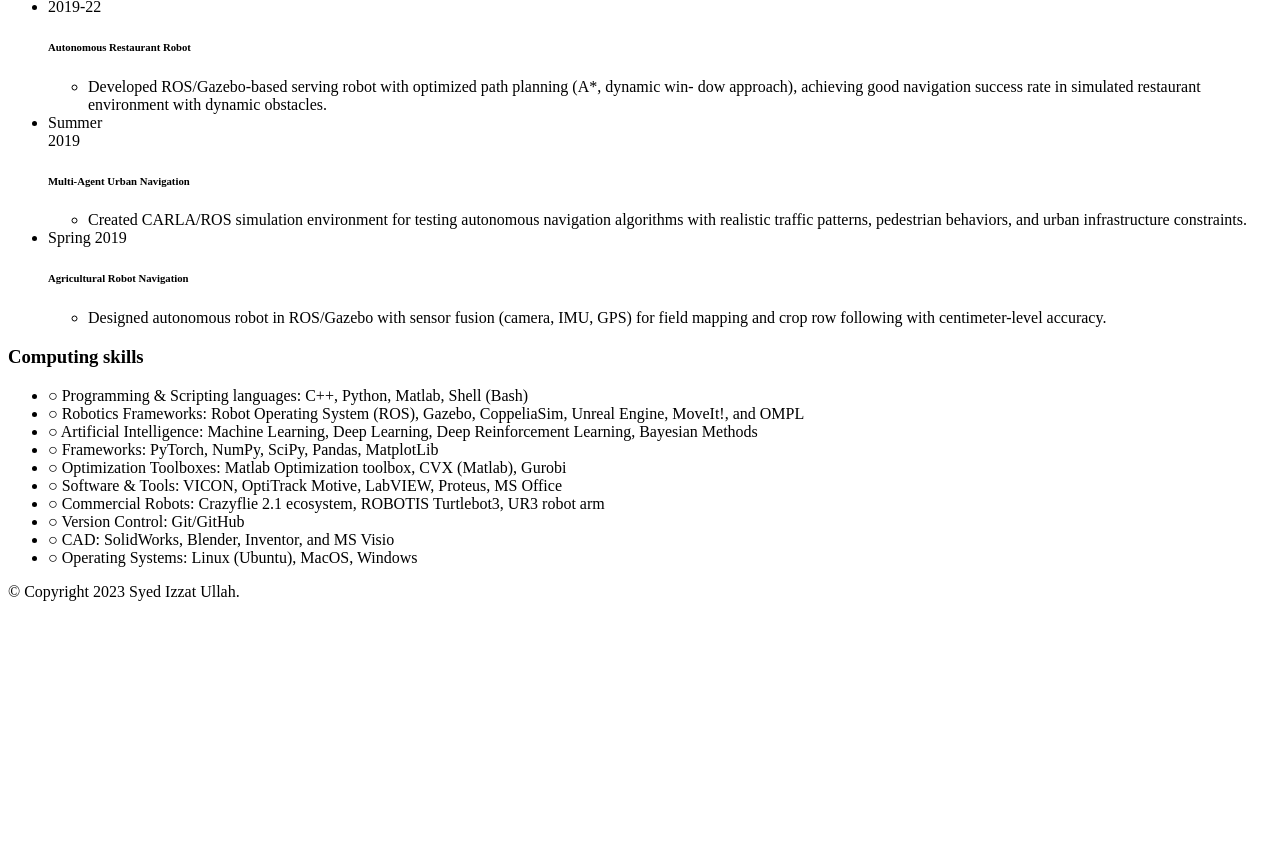
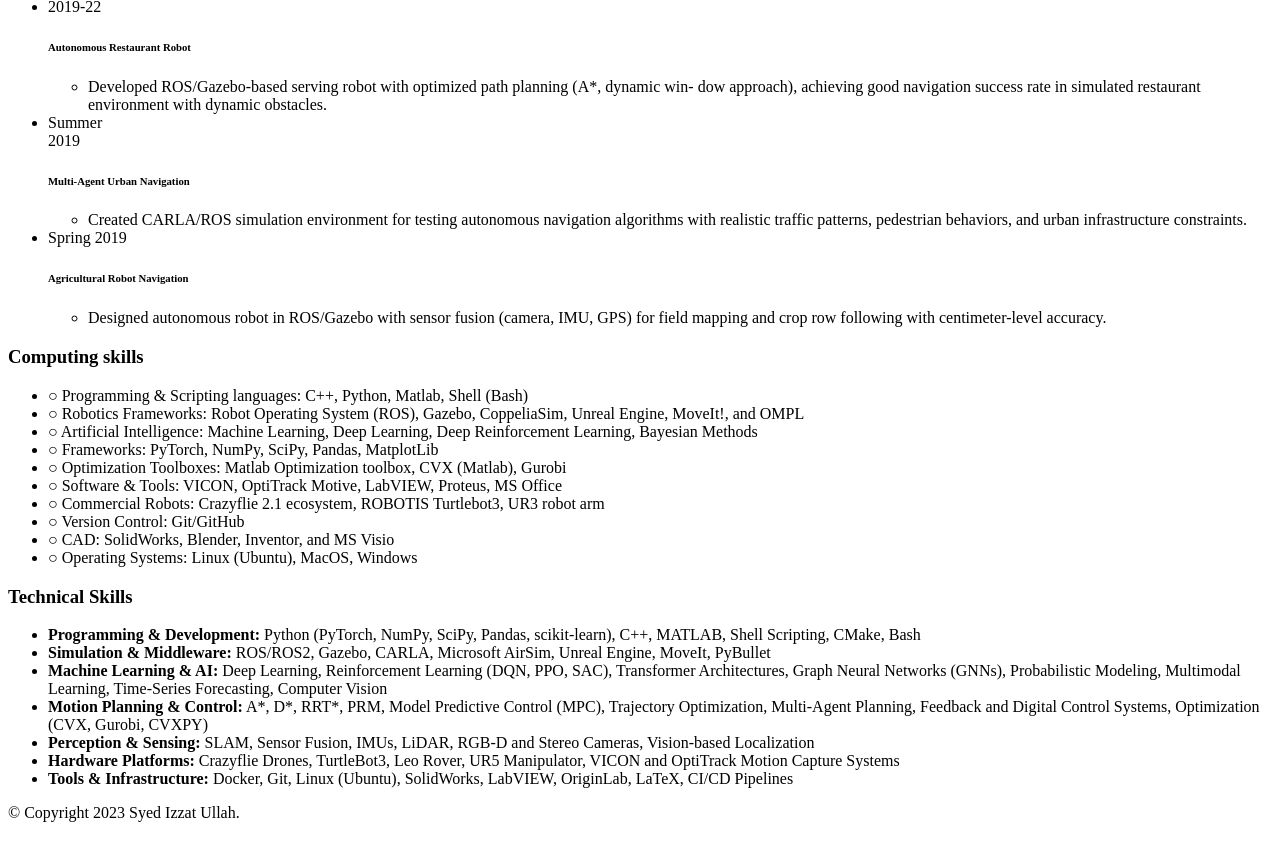
Before and after one commit to syediu/syediu.github.io, a Jekyll site: the page cv/index.html, which Jekyll copies as it is, in a window 1280 px wide and 900 px high, scrolled down 1895 px. Shown: the top 861 px of the window. Built offline with Jekyll 4.4.1, drawn with Linux system fonts in a browser that asks for light colours; before the commit the page ends 2574 px from its top, so only the background shows below that.

Commit message:
"updated technical skills"

```diff
--- a/cv/index.html
+++ b/cv/index.html
@@ -1255,6 +1255,49 @@ MoveIt!, and OMPL</li>
 
 			</div>
 		</div>
+
+
+		<div class="card mt-3 p-3">
+    <h3 class="card-title">Technical Skills</h3>
+    <div class="card-body">
+        <ul class="list-unstyled">
+            <li class="mb-3">
+                <strong>Programming & Development:</strong>
+                <span class="text-muted">Python (PyTorch, NumPy, SciPy, Pandas, scikit-learn), C++, MATLAB, Shell Scripting, CMake, Bash</span>
+            </li>
+
+            <li class="mb-3">
+                <strong>Simulation & Middleware:</strong>
+                <span class="text-muted">ROS/ROS2, Gazebo, CARLA, Microsoft AirSim, Unreal Engine, MoveIt, PyBullet</span>
+            </li>
+
+            <li class="mb-3">
+                <strong>Machine Learning & AI:</strong>
+                <span class="text-muted">Deep Learning, Reinforcement Learning (DQN, PPO, SAC), Transformer Architectures, Graph Neural Networks (GNNs), Probabilistic Modeling, Multimodal Learning, Time-Series Forecasting, Computer Vision</span>
+            </li>
+
+            <li class="mb-3">
+                <strong>Motion Planning & Control:</strong>
+                <span class="text-muted">A*, D*, RRT*, PRM, Model Predictive Control (MPC), Trajectory Optimization, Multi-Agent Planning, Feedback and Digital Control Systems, Optimization (CVX, Gurobi, CVXPY)</span>
+            </li>
+
+            <li class="mb-3">
+                <strong>Perception & Sensing:</strong>
+                <span class="text-muted">SLAM, Sensor Fusion, IMUs, LiDAR, RGB-D and Stereo Cameras, Vision-based Localization</span>
+            </li>
+
+            <li class="mb-3">
+                <strong>Hardware Platforms:</strong>
+                <span class="text-muted">Crazyflie Drones, TurtleBot3, Leo Rover, UR5 Manipulator, VICON and OptiTrack Motion Capture Systems</span>
+            </li>
+
+            <li class="mb-3">
+                <strong>Tools & Infrastructure:</strong>
+                <span class="text-muted">Docker, Git, Linux (Ubuntu), SolidWorks, LabVIEW, OriginLab, LaTeX, CI/CD Pipelines</span>
+            </li>
+        </ul>
+    </div>
+</div>
 
 		<!-- <div class="card mt-3 p-3">
 			<h3 class="card-title">Technical Projects</h3>
```
